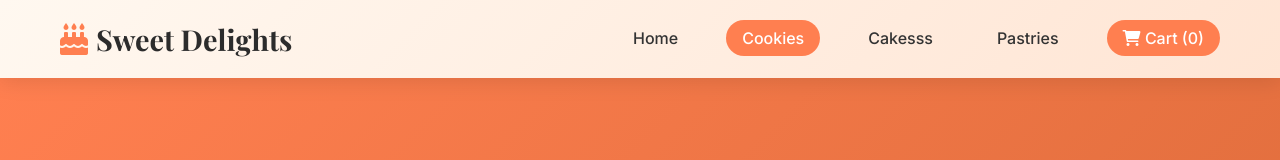
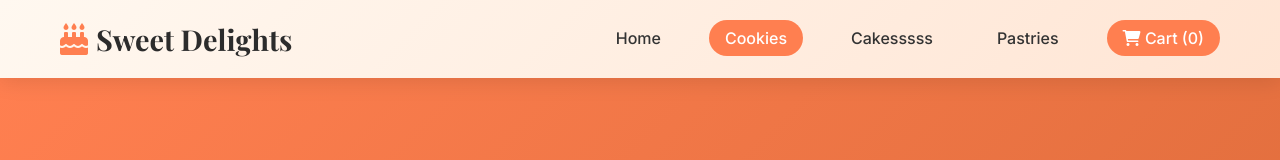
Before and after one commit to sharonmi-acb/accessibility-testing, a plain HTML site: page cookies.html in a window 1280 px wide. Shown: the top 160 px of the page. Drawn offline with nearby package versions, Linux system fonts and the light colour scheme.

Commit message:
Correct typo in navigation link for cakes page

```diff
--- a/cookies.html
+++ b/cookies.html
@@ -25,7 +25,7 @@
           <ul>
             <li><a href="index.html">Home</a></li>
             <li><a href="cookies.html" class="active">Cookies</a></li>
-            <li><a href="cakes.html">Cakesss</a></li>
+            <li><a href="cakes.html">Cakesssss</a></li>
             <li><a href="pastries.html">Pastries</a></li>
             <li>
               <a href="cart.html" id="cart-btn"
```
